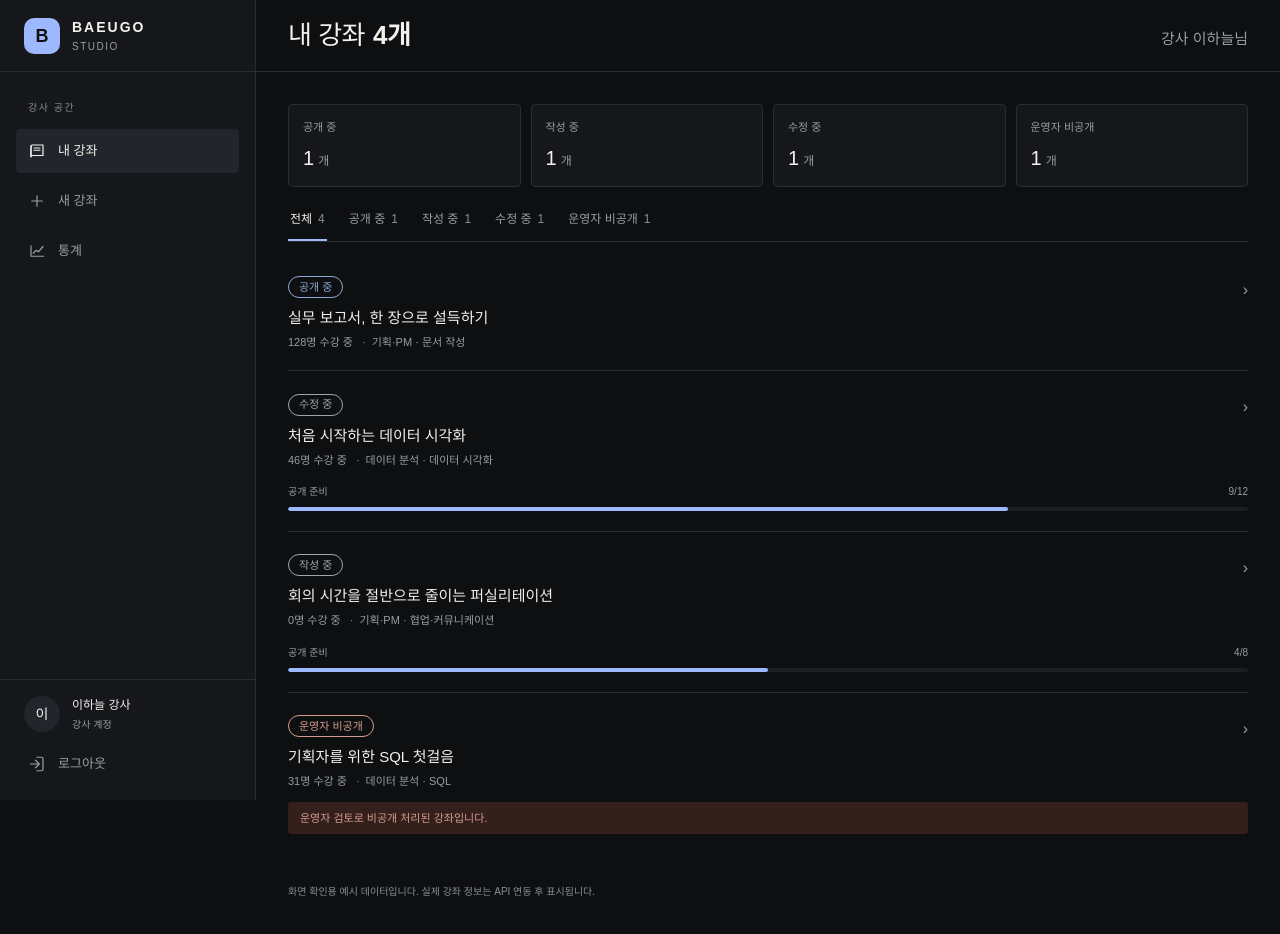
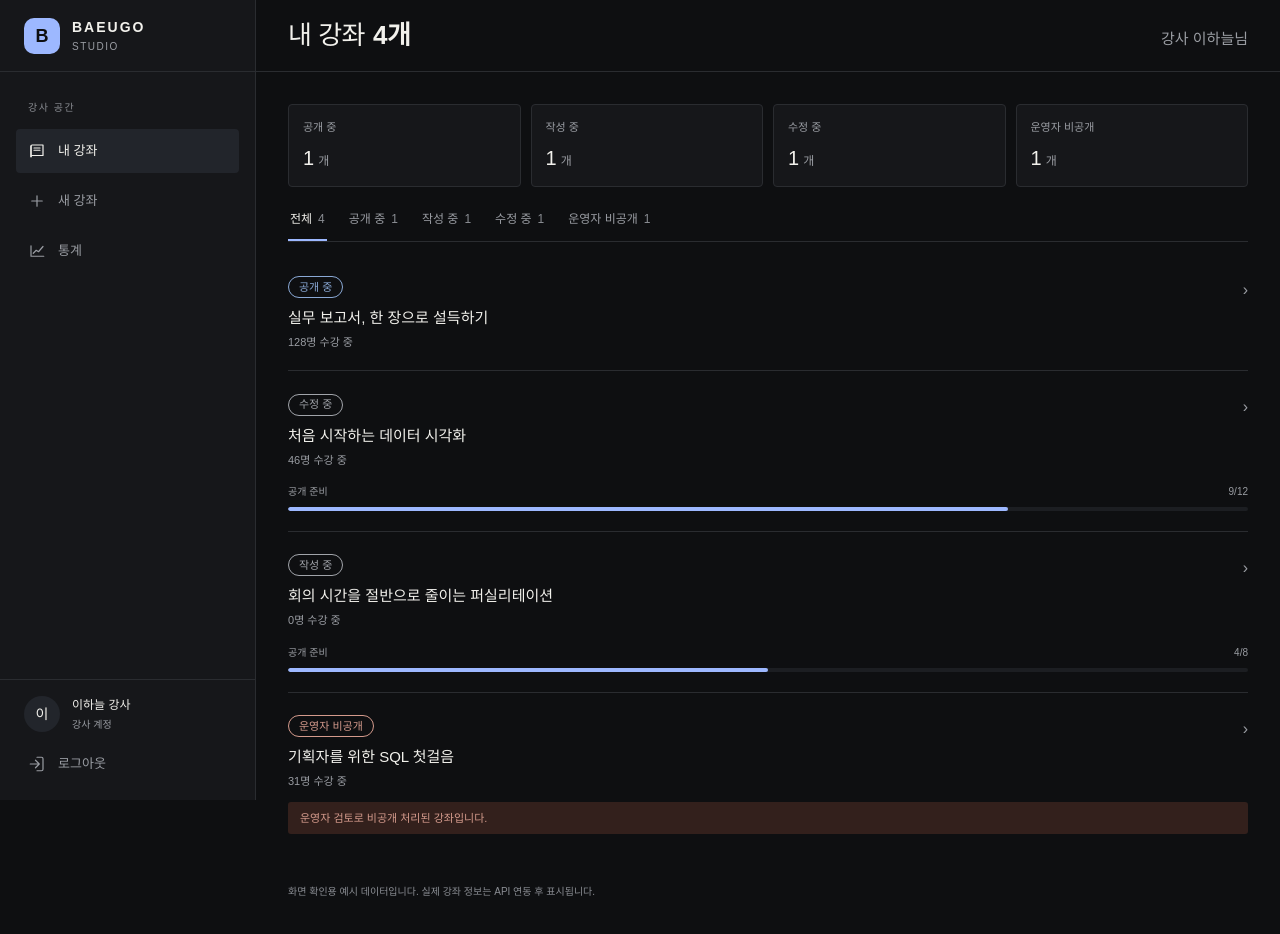
Before and after one commit to Douzone-Internship-Team5/BAEUGO_FE, a Next.js app: page /instructor in a window 1280 px wide. Built offline with nearby package versions, Linux system fonts and the light colour scheme; a web font is replaced by a local one.

Commit message:
style: hide course category on instructor list

```diff
--- a/src/app/instructor/components/dashboard/InstructorDashboard.tsx
+++ b/src/app/instructor/components/dashboard/InstructorDashboard.tsx
@@ -30,7 +30,7 @@ export const InstructorDashboard = () => {
         </div>
         <section aria-label="강좌 목록" className="mt-3 divide-y divide-line">
           {visibleCourses.map((course) => <Link key={course.courseId} href={`/instructor/courses/${course.courseId}`} className="block cursor-pointer py-5 transition hover:bg-panel/50">
-            <div className="flex items-start justify-between gap-3"><div className="min-w-0"><CourseStatusBadge status={course.status} /><h2 className="mt-2 truncate text-[15px] font-medium leading-6">{course.title}</h2><p className="mt-1 text-[11px] text-muted">{course.enrollmentCount}명 수강 중 <span className="mx-1.5 text-dim">·</span>{course.category} · {course.topic}</p></div><span aria-hidden="true" className="pt-1 text-muted">›</span></div>
+            <div className="flex items-start justify-between gap-3"><div className="min-w-0"><CourseStatusBadge status={course.status} /><h2 className="mt-2 truncate text-[15px] font-medium leading-6">{course.title}</h2><p className="mt-1 text-[11px] text-muted">{course.enrollmentCount}명 수강 중</p></div><span aria-hidden="true" className="pt-1 text-muted">›</span></div>
             {course.status === "OPERATOR_HIDDEN" && <p className="mt-3 rounded-[3px] bg-danger-bg px-3 py-2 text-[11px] text-danger">운영자 검토로 비공개 처리된 강좌입니다.</p>}
             {(course.status === "DRAFT" || course.status === "EDITING") && <div className="mt-4"><div className="flex justify-between text-[10px] text-muted"><span>공개 준비</span><span className="tabular-nums">{course.processing.completed}/{course.processing.total}</span></div><div className="mt-2 h-1 overflow-hidden rounded-full bg-card"><div className="h-full rounded-full bg-accent" style={{ width: `${course.processing.total ? course.processing.completed / course.processing.total * 100 : 0}%` }} /></div></div>}
           </Link>)}
```
